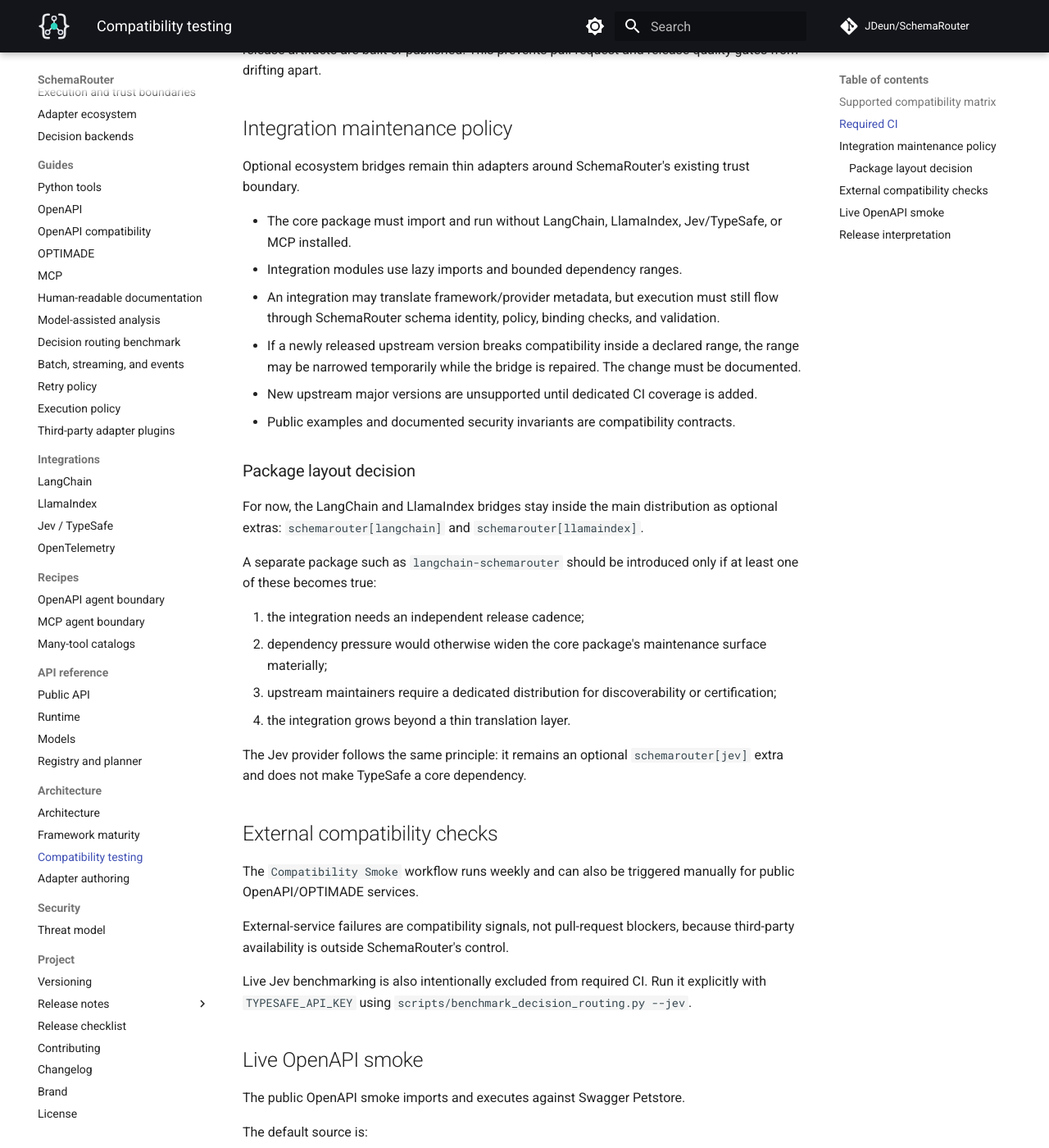
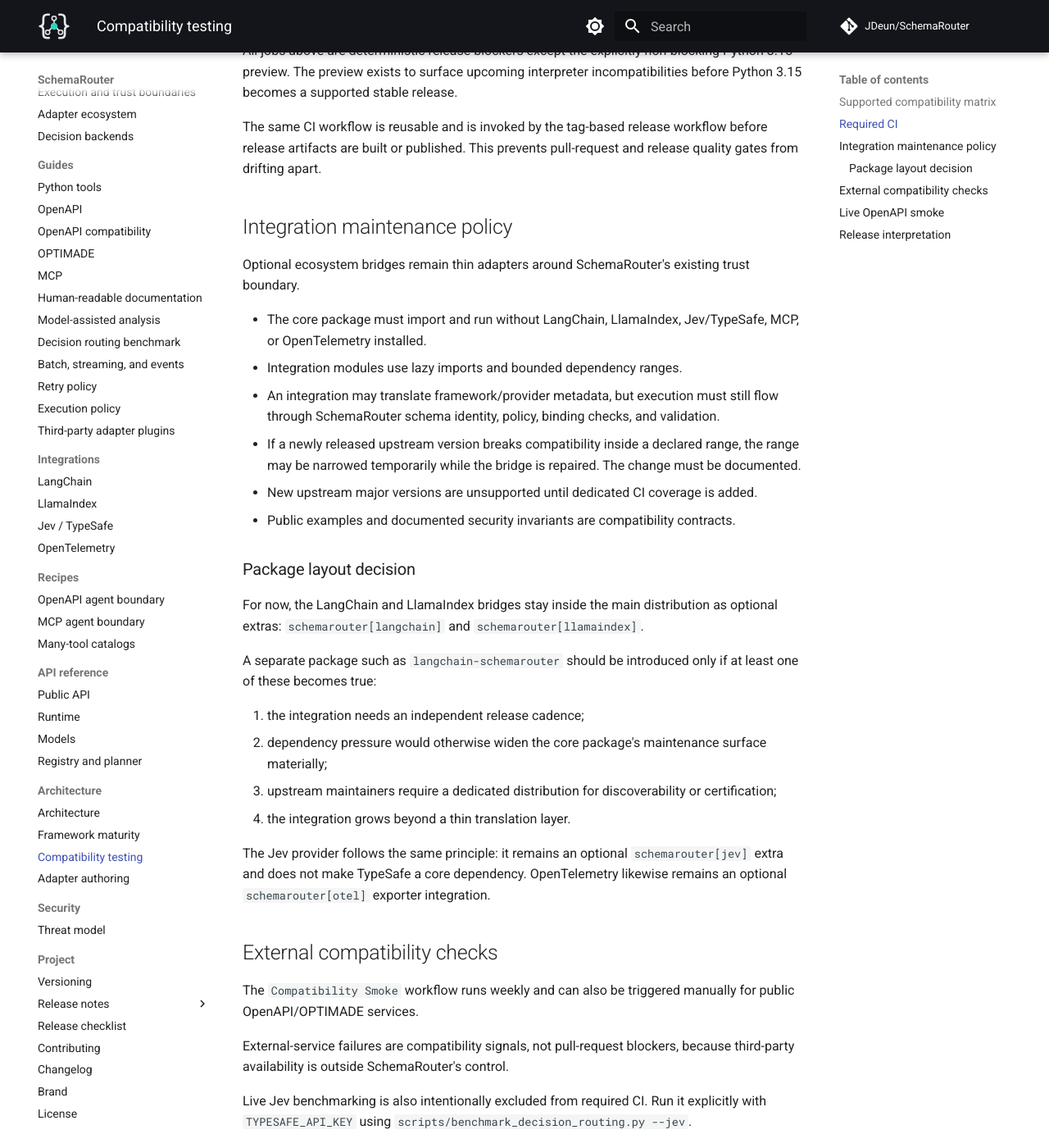
Before and after one commit to JDeun/SchemaRouter, an MkDocs documentation site: the page built from docs/compatibility.md, in a window 1280 px wide and 1400 px high, scrolled down 1839 px. Shown: the whole window at 82% size. Built offline with MkDocs 1.6.1 and Material for MkDocs 9.7.7, drawn with Linux system fonts in a browser that asks for light colours; comment, search, counter and statistics services are not loaded; some of the changed text lies outside the part shown.

Commit message:
docs: add OpenTelemetry to compatibility contract

```diff
--- a/docs/compatibility.md
+++ b/docs/compatibility.md
@@ -15,6 +15,7 @@
 | LlamaIndex | `llama-index-core>=0.14,<1` | Dedicated contract tests + runnable example on Python 3.12 | Optional `schemarouter[llamaindex]` extra |
 | Jev / TypeSafe | `typesafe-sdk>=0.7,<1` | Dedicated adversarial contract tests on Python 3.12 | Optional `schemarouter[jev]` extra; no live API call in required CI |
 | MCP | `mcp>=2,<3` | Real Streamable HTTP integration against a local server | Optional `schemarouter[mcp]` extra |
+| OpenTelemetry | `opentelemetry-api/sdk>=1.44,<2` | In-memory span hierarchy, error status, and privacy tests | Optional `schemarouter[otel]` extra; core has no OTel dependency |
 | OpenAPI | Built-in adapter | Deterministic fixtures + scheduled public smoke | No OpenAPI SDK dependency |
 | OPTIMADE | Built-in adapter | Deterministic fixtures + scheduled public smoke | No OPTIMADE client dependency |
 
@@ -39,6 +40,7 @@
 - LlamaIndex integration contract tests and `examples/llamaindex_quickstart.py`;
 - Jev adapter adversarial tests with the official SDK installed but no external API dependency;
 - real MCP Streamable HTTP integration using the official SDK and a local HTTP server;
+- OpenTelemetry integration tests using the SDK in-memory exporter;
 - strict MkDocs build.
 
 All jobs above are deterministic release blockers except the explicitly non-blocking Python 3.15
@@ -53,8 +55,8 @@
 
 Optional ecosystem bridges remain thin adapters around SchemaRouter's existing trust boundary.
 
-- The core package must import and run without LangChain, LlamaIndex, Jev/TypeSafe, or MCP
-  installed.
+- The core package must import and run without LangChain, LlamaIndex, Jev/TypeSafe, MCP, or
+  OpenTelemetry installed.
 - Integration modules use lazy imports and bounded dependency ranges.
 - An integration may translate framework/provider metadata, but execution must still flow through
   SchemaRouter schema identity, policy, binding checks, and validation.
@@ -77,7 +79,8 @@
 4. the integration grows beyond a thin translation layer.
 
 The Jev provider follows the same principle: it remains an optional `schemarouter[jev]` extra and
-does not make TypeSafe a core dependency.
+does not make TypeSafe a core dependency. OpenTelemetry likewise remains an optional
+`schemarouter[otel]` exporter integration.
 
 ## External compatibility checks
 
```
